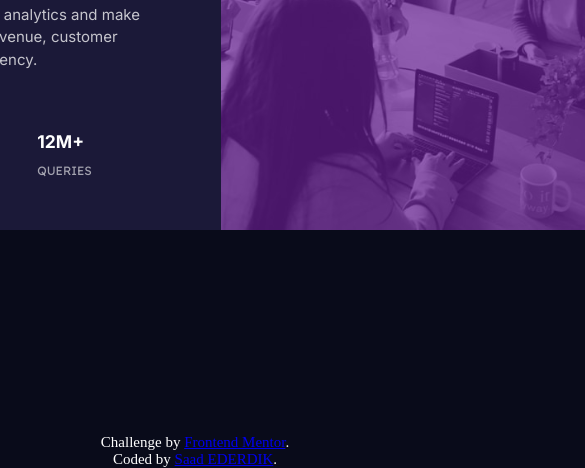
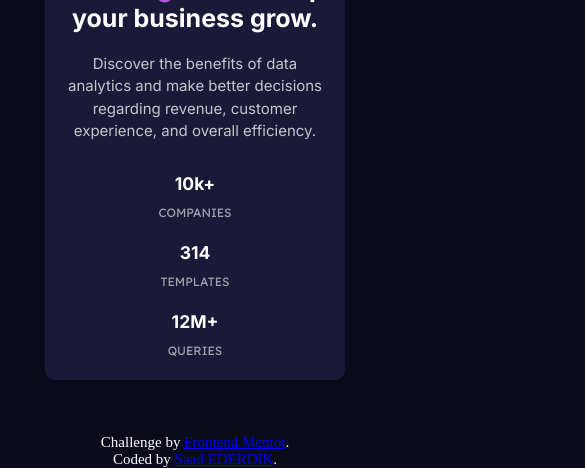
Before and after one commit to MisMagJr/stats-preview-card-component-challenge-hub, a plain HTML site: page index.html in a window 390 px wide. Shown: the part 376-844 px from the top of the page, 585 px wide, since content can reach past the window. Drawn offline with Linux system fonts and the light colour scheme.

Commit message:
Finished for mobile

```diff
--- a/styles.css
+++ b/styles.css
@@ -104,3 +104,41 @@ p {
   text-align: center;
   color: white;
 }
+
+@media screen and (max-width: 900px) {
+  .card {
+    flex-direction: column-reverse;
+  }
+
+  .figures {
+    margin-top: 30px;
+    flex-direction: column;
+  }
+
+  h1 {
+    font-size: 25px;
+  }
+
+  .figures .figure:nth-child(2) {
+    margin: 20px 0;
+  }
+
+  .card-info {
+    margin-top: 10px;
+    width: 100%;
+    padding: 20px;
+  }
+
+  .card-image {
+    background-image: url("./images/image-header-mobile.jpg");
+    background-size: cover;
+    height: 230px;
+  }
+
+  .card {
+    width: 300px;
+  }
+  * {
+    text-align: center;
+  }
+}
```
